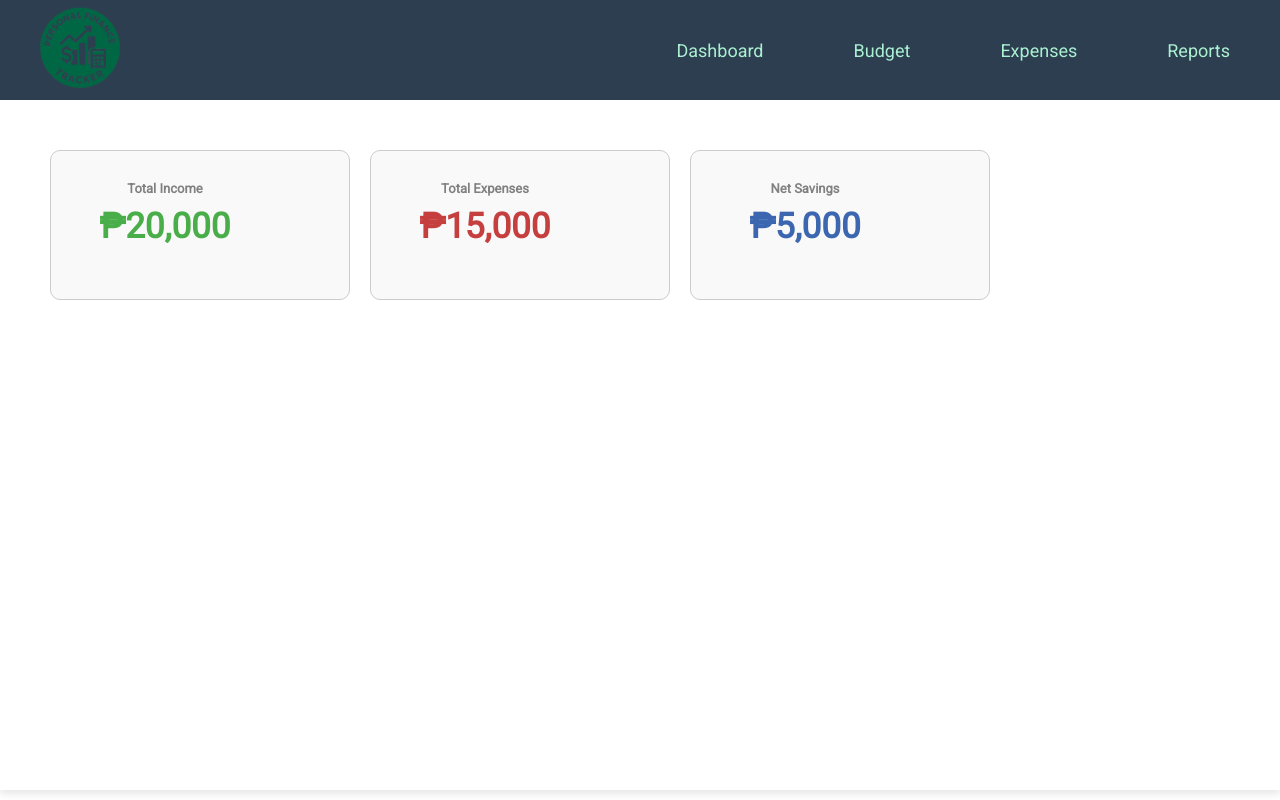
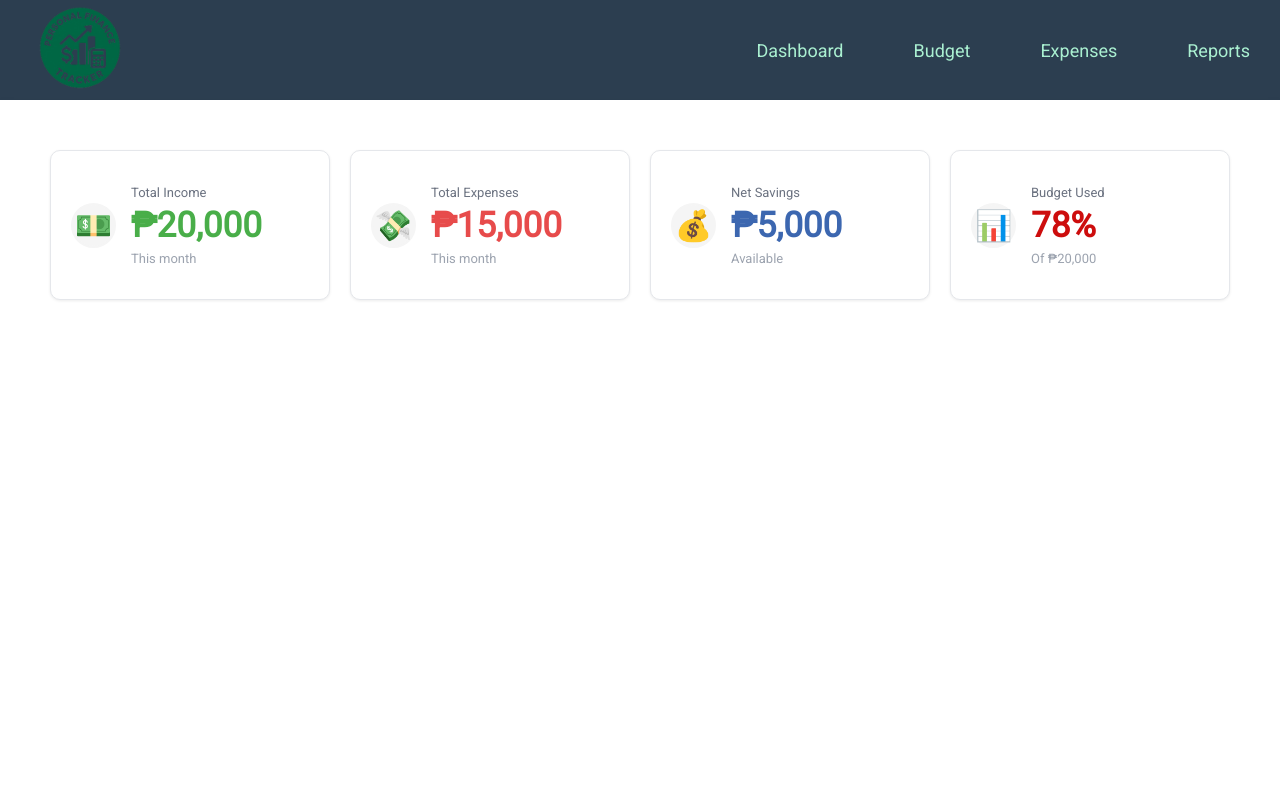
Before and after one commit to dobladamark/Personal-Finance-Tracker, a plain HTML site: page index.html in a window 1280 px wide. Drawn offline with Linux system fonts and the light colour scheme.

Commit message:
add icon and some realignment and other text

```diff
--- a/css/style.css
+++ b/css/style.css
@@ -4,24 +4,18 @@
     box-sizing: border-box;
 }
 
-
 :root {
     --background: lch(100% 0.01 296.81);
     --button: #AAF0D1;
-    --stroke: #2C3E50;
     --headline: #2C3E50;
-    --button-text: #2C3E50;
-    --main: #2C3E50;
-    --paragraph: #172c66;
     --highlight: #fef6e4;
-
 }
 
 body {
     font-family: 'Roboto', sans-serif;
 }
 
-
+/*NAVIGATION BAR*/
 .navbar {
     background-color: var(--headline);
     padding: 0 30px;
@@ -29,16 +23,12 @@ body {
     display: flex;
     justify-content: space-between;
     align-items: center;
-
-
-
 }
 
 .nav-list {
     display: flex;
-
     list-style-type: none;
-    gap: 50px;
+    gap: 70px;
     font-size: 18px;
 }
 
@@ -46,13 +36,6 @@ body {
     text-decoration: none;
     color: var(--button);
     font-weight: 500;
-    margin: 0 5px;
-}
-
-.nav-item {
-    margin: 0 15px;
-    font-size: 18px;
-
 }
 
 .nav-item:hover a {
@@ -60,11 +43,11 @@ body {
     transition: color 0.3s ease;
 }
 
-
 .logo {
    width: 100px;
 }
 
+/*DASHBOARD SECTION*/
 .dashboard {
     background-color: var(--background);
     display: flex;
@@ -74,55 +57,88 @@ body {
     box-shadow: 0 4px 8px rgba(0, 0, 0, 0.1);
     flex-direction: column;
     gap: 20px;
-
-    height:  86.3vh;
-
+    min-height: calc(100vh - 100px);
 }
 
-.summary-cards {
+.dash-summary-cards {
   display: flex;
-  align-items: flex-start;
-  justify-content: flex-start;
   gap: 20px;
-  ;
 }
 
-.card {
-
-  border: 1px solid #ccc;
-  padding: 30px;
-  width: 300px;
+.dash-card {
+  border: 1px solid #e5e7eb;
+  padding: 24px;
+  width: 350px;
   height: 150px;
-  text-align: center;
-  background-color: #f9f9f9;
+  background-color: white;
   border-radius: 10px;
-
+  display: flex;
+  align-items: center;
+  gap: 15px;
+  box-shadow: 0 1px 3px rgba(0, 0, 0, 0.08);
 }
 
-.card h3 {
-  margin-bottom: 10px;
-  font-size: 13px;
-  color: gray;
+.dash-icon-cards {
+  font-size: 30px;
+  border-radius: 50%;
+  border: 2px solid #F5F5F5;
+  background-color: #F5F5F5;
+  width: 45px;
+  height: 45px;
+  display: flex;
+  align-items: center;
+  justify-content: center;
+  flex-shrink: 0;
 }
 
-.card p {
+.dash-card-content {
+  display: flex;
+  flex-direction: column;
+  gap: 8px;
+}
+
+.dash-card h3 {
+  font-size: 13px;
+  color: #6b7280;
+  font-weight: 400;
+  margin: 0;
+}
+
+.dash-card p {
   font-size: 35px;
   font-weight: bold;
+  margin: 0;
+  line-height: 1;
+}
 
+.dash-card-footer {
+  font-size: 13px;
+  color: #9ca3af;
+  font-weight: 400;
+}
+
+#dash-income-money {
+    color: rgb(73, 174, 73);
+}
+
+#dash-expenses-money {
+    color: rgba(225, 33, 33, 0.812);
+}
+
+#dash-savings-money {
+    color: rgb(60, 103, 176);
+}
+
+#dash-budget-used {
+    color: rgb(205, 13, 13);
 }
 
 
-.card p, h3 {
-   margin: 0 70px 0 0;
-}
 
-#incomeText {
-    color: rgb(73, 174, 73);
-}
 
-#expensesText {
-    color: rgba(183, 11, 11, 0.786);
-}
-#savingsText {
-    color: rgb(60, 103, 176);
-}
+/*MEDIA QUERIES*/
+
+.dash-card {
+    width: 100%;
+    padding: 20px;
+  }
--- a/index.html
+++ b/index.html
@@ -7,39 +7,60 @@
     <link rel="stylesheet" href="../css/style.css">
     <link href="https://fonts.googleapis.com/css2?family=Roboto&display=swap" rel="stylesheet">
     <link href="https://fonts.googleapis.com/css2?family=Poppins&display=swap" rel="stylesheet">
-
 </head>
 <body>
+  <!-- Navigation Bar -->
     <header>
       <nav class="navbar">
-
-        <a href="#"><img src="assets/logo.png" class="logo"alt="logo"></a>
+        <a href="#"><img src="assets/logo.png" class="logo" alt="logo"></a>
         <ul class="nav-list">
             <li class="nav-item"><a href="#">Dashboard</a></li>
             <li class="nav-item"><a href="#">Budget</a></li>
             <li class="nav-item"><a href="#">Expenses</a></li>
             <li class="nav-item"><a href="#">Reports</a></li>
-
         </ul>
       </nav>
     </header>
 
-  <section class="dashboard">
-     <div class="summary-cards">
-        <div class="card">
-    <h3>Total Income</h3>
-    <p id="incomeText">₱20,000</p>
-      </div>
-  <div class="card">
-    <h3>Total Expenses</h3>
-    <p id="expensesText">₱15,000</p>
-  </div>
-  <div class="card">
-    <h3>Net Savings</h3>
-    <p id="savingsText">₱5,000</p>
-  </div>
-   </div>
+  <!-- Dashboard Section -->
+    <section class="dashboard">
+     <div class="dash-summary-cards">
+        <div class="dash-card">
+            <span class="dash-icon-cards">💵</span>
+            <div class="dash-card-content">
+                <h3>Total Income</h3>
+                <p id="dash-income-money">₱20,000</p>
+                <span class="dash-card-footer">This month</span>
+            </div>
+        </div>
 
-  </section>
+        <div class="dash-card">
+            <span class="dash-icon-cards">💸</span>
+            <div class="dash-card-content">
+                <h3>Total Expenses</h3>
+                <p id="dash-expenses-money">₱15,000</p>
+                <span class="dash-card-footer">This month</span>
+            </div>
+        </div>
+
+        <div class="dash-card">
+            <span class="dash-icon-cards">💰</span>
+            <div class="dash-card-content">
+                <h3>Net Savings</h3>
+                <p id="dash-savings-money">₱5,000</p>
+                <span class="dash-card-footer">Available</span>
+            </div>
+        </div>
+
+        <div class="dash-card">
+            <span class="dash-icon-cards">📊</span>
+            <div class="dash-card-content">
+                <h3>Budget Used</h3>
+                <p id="dash-budget-used">78%</p>
+                <span class="dash-card-footer">Of ₱20,000</span>
+            </div>
+        </div>
+     </div>
+    </section>
 </body>
 </html>
```
